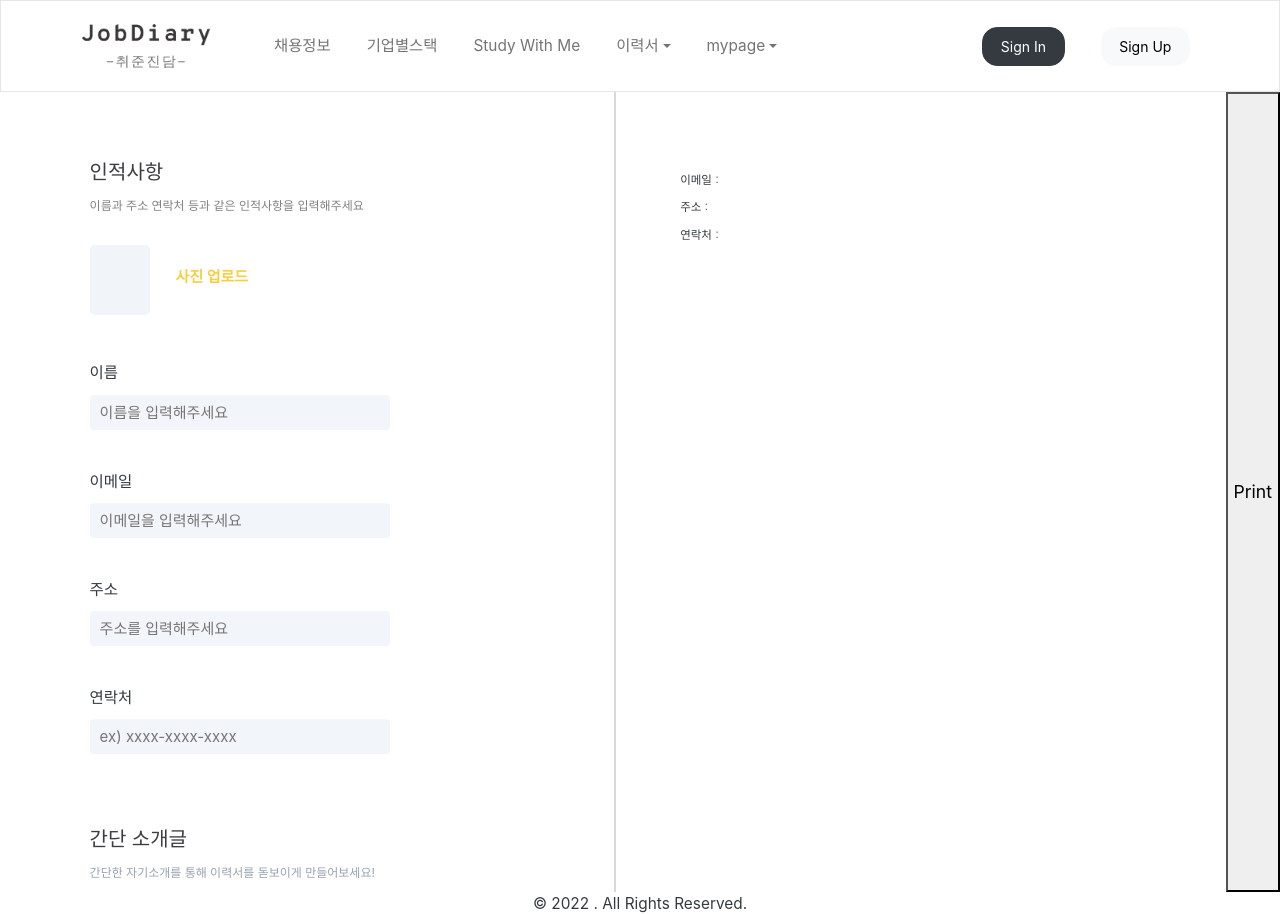
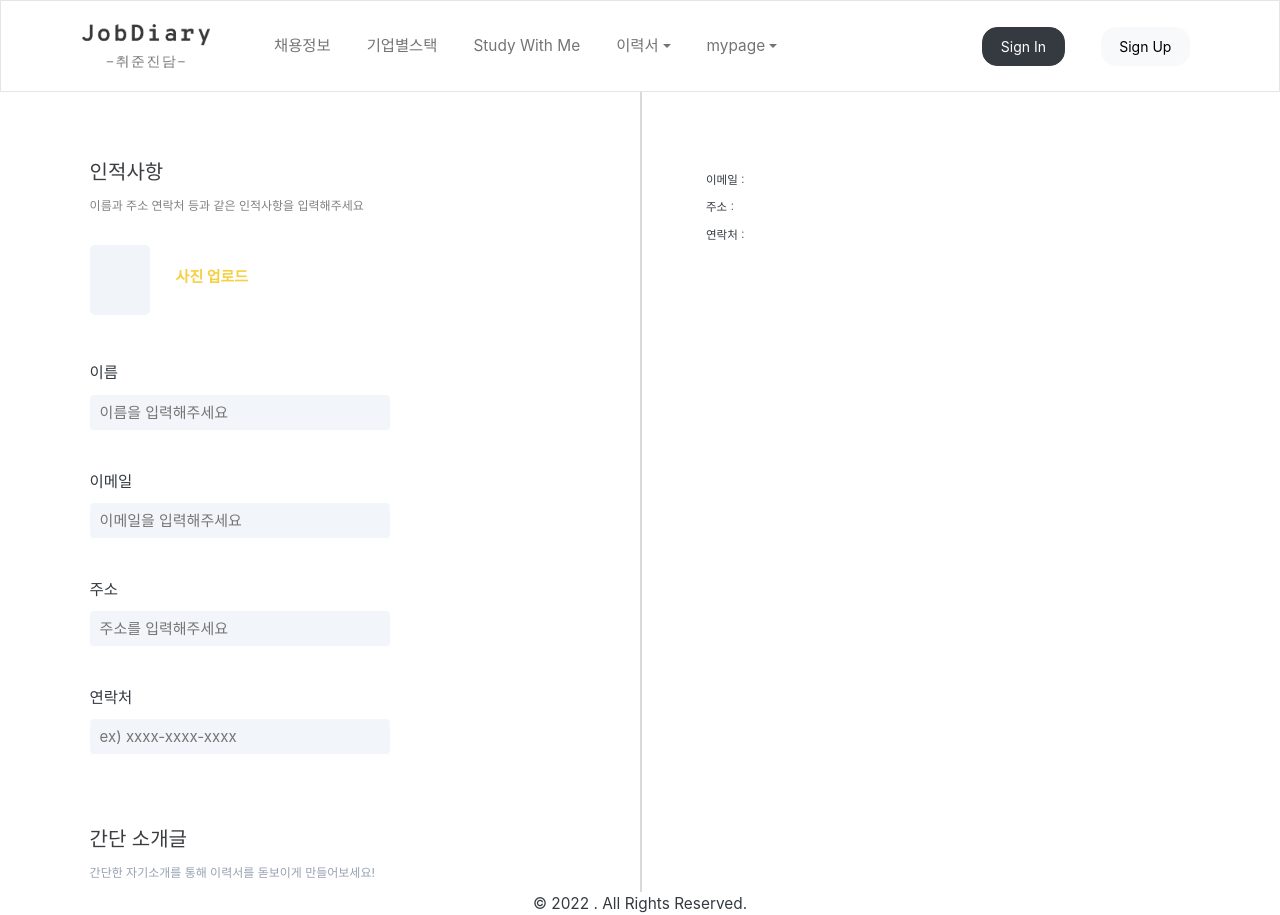
Before and after one commit to Hye-Kyung9/JobDiary_front, a React (Create React App) app: page /template/write_resume in a window 1280 px wide. Built offline with nearby package versions, Linux system fonts and the light colour scheme; a web font is replaced by a local one.

Commit message:
fix pdf button

```diff
--- a/src/index.css
+++ b/src/index.css
@@ -207,7 +207,6 @@ ul {
 
 .write_resume {
   display: flex;
-
 }
 
 .writeblock {
@@ -218,7 +217,7 @@ ul {
 }
 
 .RightPreview {
-  overflow: scroll;
+  overflow-wrap: anywhere;
   height: 100vh;
   width: 50vw;
   border-left: 2px solid #d9d9d9;
--- a/src/pages/resume/PrintBtn.js
+++ b/src/pages/resume/PrintBtn.js
@@ -1,10 +1,14 @@
 import React from "react";
 import { Button } from "react-bootstrap";
 
-const PrintBtn = () => {
+const PrintBtn = (props) => {
   return (
     <>
-      <Button className="printbtn" variant="secondary">
+      <Button
+        className="printbtn"
+        variant="secondary"
+        onClick={props.handlePrint}
+      >
         print
       </Button>
     </>
--- a/src/pages/resume/WriteResume.js
+++ b/src/pages/resume/WriteResume.js
@@ -6,6 +6,11 @@ import PrintBtn from "./PrintBtn";
 import { useReactToPrint } from "react-to-print";
 
 const WriteResume = () => {
+  const componentRef = useRef();
+  const handlePrint = useReactToPrint({
+    content: () => componentRef.current,
+  });
+
   //갹채를 업데이트하기위해 useState안에 객체를 사용
   const [inputs, setInputs] = useState({
     name: "",
@@ -131,11 +136,14 @@ const WriteResume = () => {
             <SkillList countList={countList} />
           </div>
           <SaveBtn />
-          <PrintBtn />
+          {/*  */}
+          <PrintBtn handlePrint={handlePrint} />
         </div>
 
         {/* 여기서부터 오른쪽 렌더링 해주는 곳  */}
+        <div ref={componentRef} className="sheet RightPreview">
           <RightPreview userInfo={inputs} />
+        </div>
       </div>
       <Footer />
     </>
@@ -143,13 +151,12 @@ const WriteResume = () => {
 };
 
 const RightPreview = (props) => {
-  const componentRef = useRef();
-  const handlePrint = useReactToPrint({
-    content: () => componentRef.current,
-  });
+  // const componentRef = useRef();
+  // const handlePrint = useReactToPrint({
+  //   content: () => componentRef.current,
+  // });
   return (
     <>
-      <div ref={componentRef} className="sheet RightPreview">
       <h1 className="preview_name">{props.userInfo.name}</h1>
       <ul>
         <li>이메일 : {props.userInfo.email}</li>
@@ -161,8 +168,8 @@ const RightPreview = (props) => {
         <li>{props.userInfo.skill}</li>
         <li>{props.userInfo.skill_detail}</li>
       </ul>
-      </div>
-      <button onClick={handlePrint}>Print</button>
+
+      {/* <button onClick={handlePrint}>Print</button> */}
     </>
   );
 };
```
Lines whose indentation alone changed are shown as unchanged.
